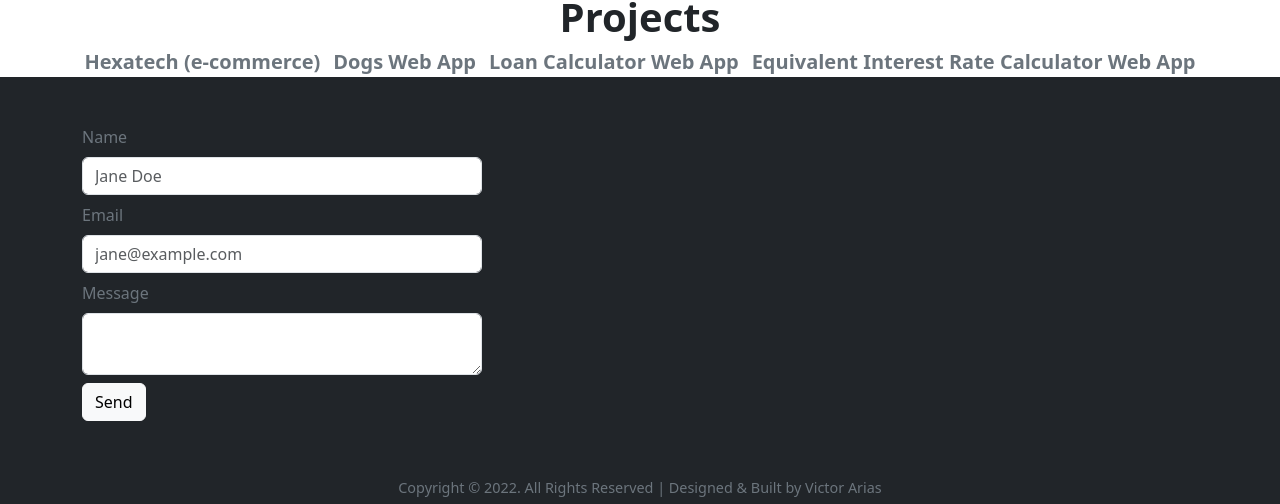
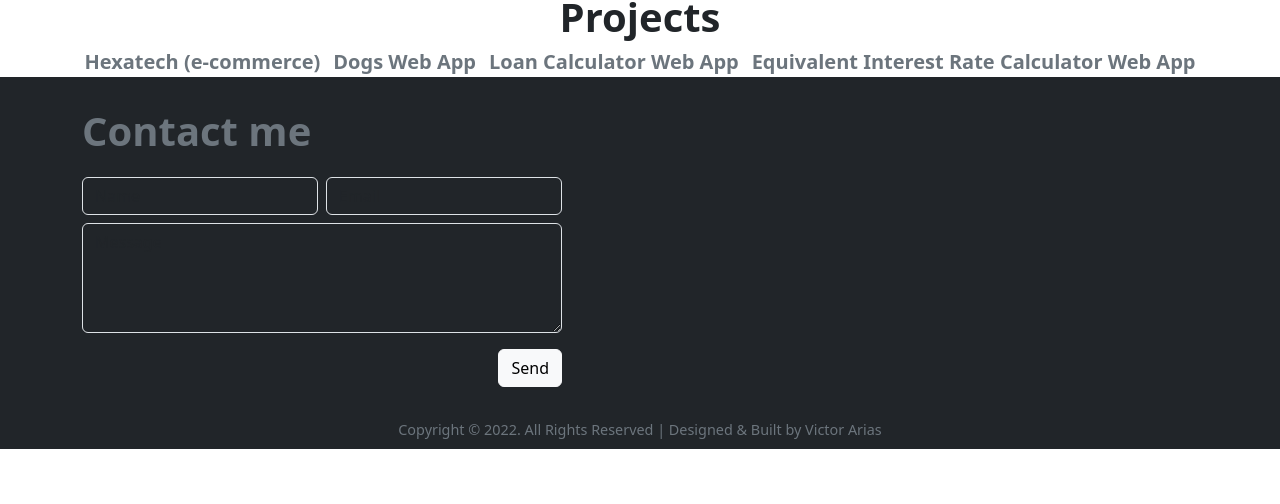
Before and after one commit to VicTips/portfolio, a React (Create React App) app: page / in a window 1280 px wide. Shown: the part 781-1285 px from the top of the page. After the commit the page ends 1230 px from the top, so only its background shows below. Built offline with nearby package versions, Linux system fonts and the light colour scheme.

Commit message:
Add environment variables

```diff
--- a/src/components/Contact/Contact.jsx
+++ b/src/components/Contact/Contact.jsx
@@ -2,6 +2,9 @@ import React, { useRef } from "react";
 import emailjs from "@emailjs/browser";
 
 const Contact = () => {
+  const YOUR_SERVICE_ID = process.env.REACT_APP_YOUR_SERVICE_ID;
+  const YOUR_TEMPLATE_ID = process.env.REACT_APP_YOUR_TEMPLATE_ID;
+  const YOUR_PUBLIC_KEY = process.env.REACT_APP_YOUR_PUBLIC_KEY;
   const form = useRef();
 
   const sendEmail = (e) => {
@@ -9,10 +12,10 @@ const Contact = () => {
 
     emailjs
       .sendForm(
-        "service_974u6zp",
-        "template_ua1vn4i",
+        YOUR_SERVICE_ID,
+        YOUR_TEMPLATE_ID,
         form.current,
-        "yzABc7McEglpmtGXd"
+        YOUR_PUBLIC_KEY
       )
       .then(
         (result) => {
@@ -26,31 +29,34 @@ const Contact = () => {
       );
   };
   return (
-    <div className="text-secondary py-5" style={{ width: "25rem" }}>
+    <div className="text-secondary py-4" style={{ width: "30rem" }}>
+      <div className="fs-1 fw-bold mb-3">Contact me</div>
       <form ref={form} onSubmit={sendEmail}>
-        <div className="mb-2">
-          <label className="form-label">Name</label>
+        <div className="mb-2 d-flex gap-2">
           <input
             type="text"
             name="user_name"
-            className="form-control"
-            placeholder="Jane Doe"
+            className="form-control bg-dark text-light"
+            placeholder="Name"
+          />
+          <input
+            type="email"
+            name="user_email"
+            className="form-control bg-dark text-light"
+            placeholder="Email"
           />
         </div>
         <div className="mb-2">
-          <label className="form-label">Email</label>
-          <input
-            type="email"
-            name="user_email"
-            className="form-control"
-            placeholder="jane@example.com"
+          <textarea
+            name="message"
+            className="form-control bg-dark text-light"
+            placeholder="Message"
+            rows={4}
           />
         </div>
-        <div className="mb-2">
-          <label className="form-label">Message</label>
-          <textarea name="message" className="form-control" />
+        <div className="mt-3 d-flex justify-content-end">
+          <input type="submit" value="Send" className="btn btn-light" />
         </div>
-        <input type="submit" value="Send" className="btn btn-light" />
       </form>
     </div>
   );
```
Also changed, not shown: 1 other file (tests, documents, lock files or other folders).
